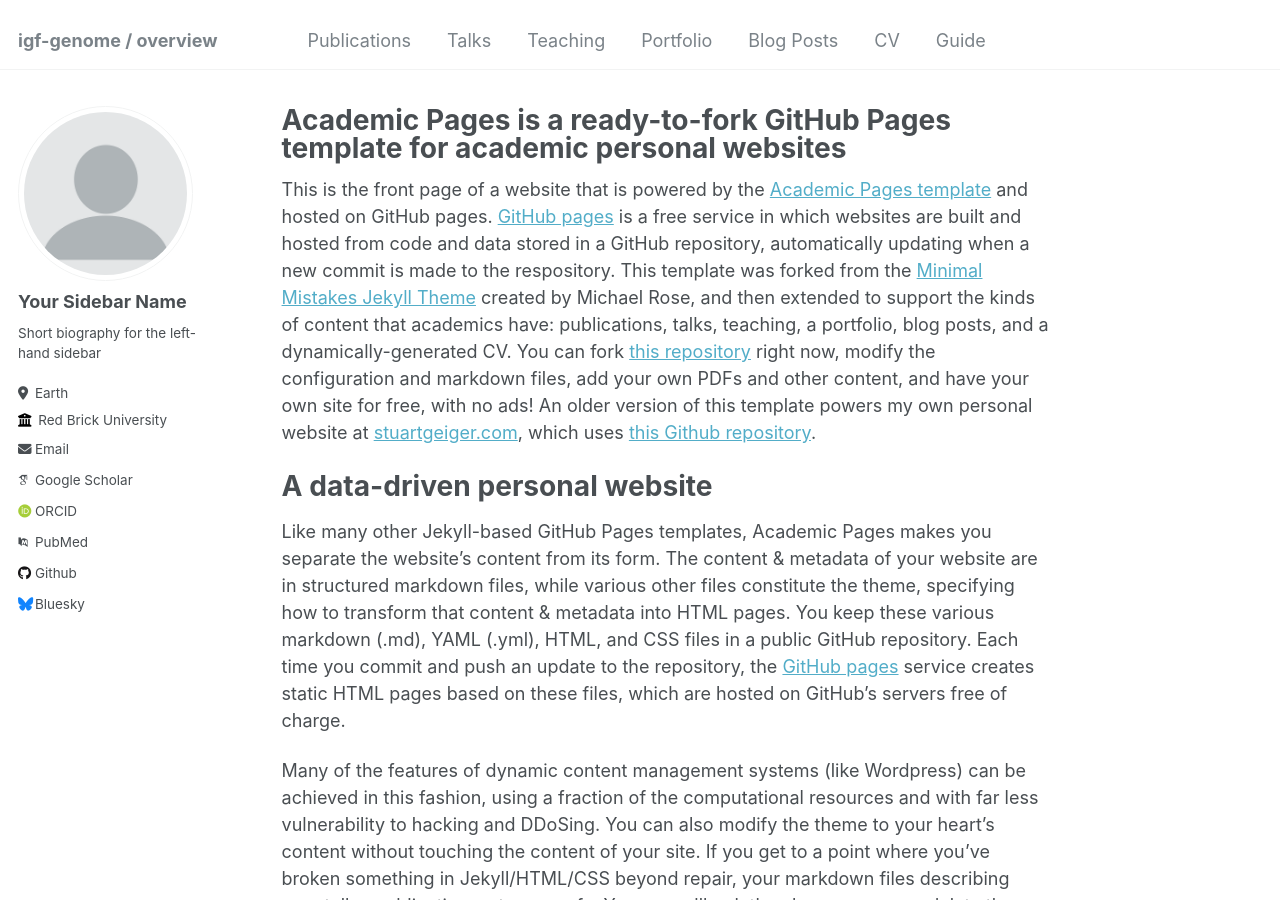
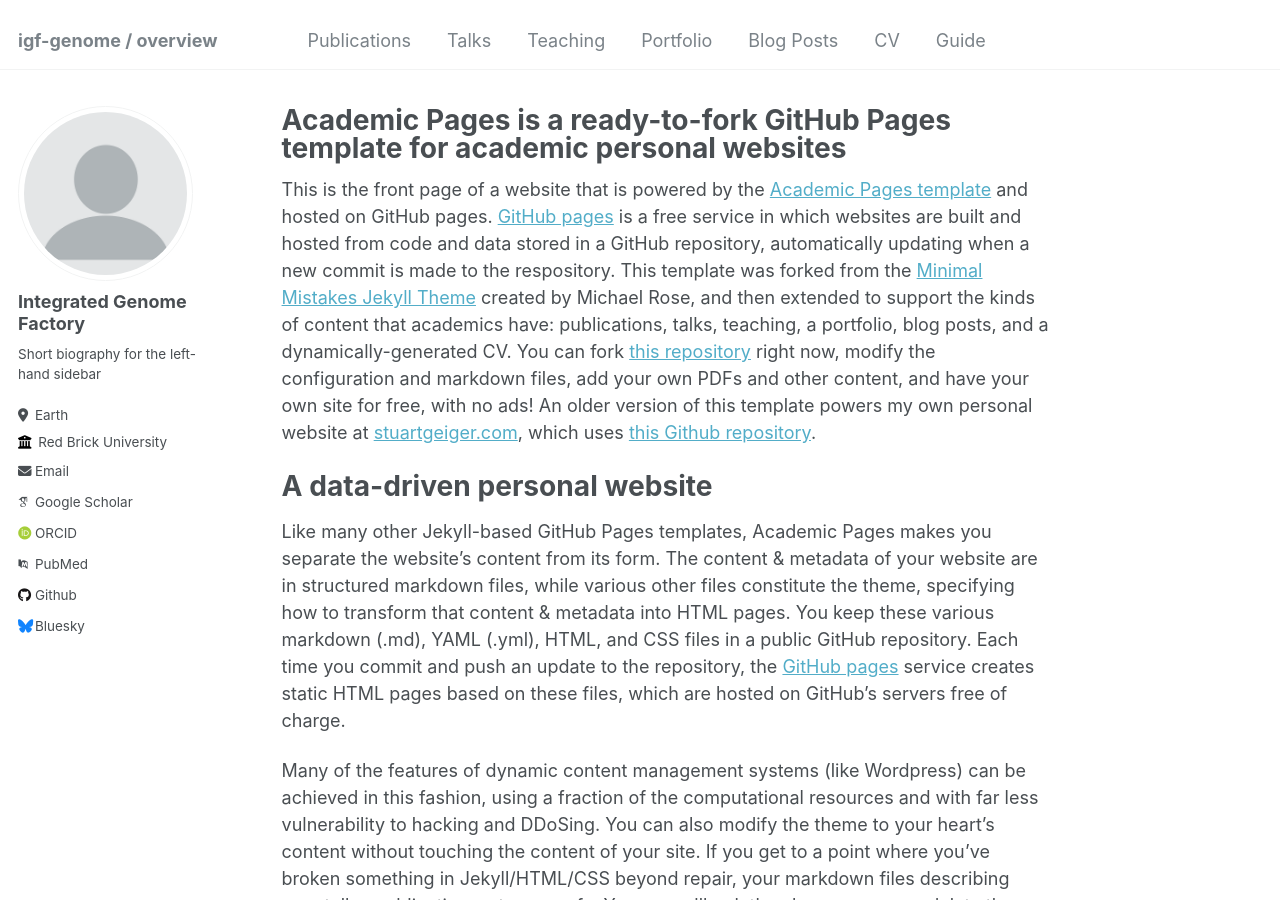
Before and after one commit to igf-genome/igf-genome.github.io, a Jekyll site: the page built from _pages/about.md, in a window 1280 px wide and 900 px high. Built offline with Jekyll 4.4.1, drawn with Linux system fonts in a browser that asks for light colours; some web fonts are replaced.

Commit message:
Update _config.yml

```diff
--- a/_config.yml
+++ b/_config.yml
@@ -22,7 +22,7 @@
 author:
   # Biographic information
   avatar           : "profile.png"
-  name             : "Your Sidebar Name"
+  name             : "Integrated Genome Factory"
   pronouns         : # example: "she/her"
   bio              : "Short biography for the left-hand sidebar"
   location         : "Earth"
```
